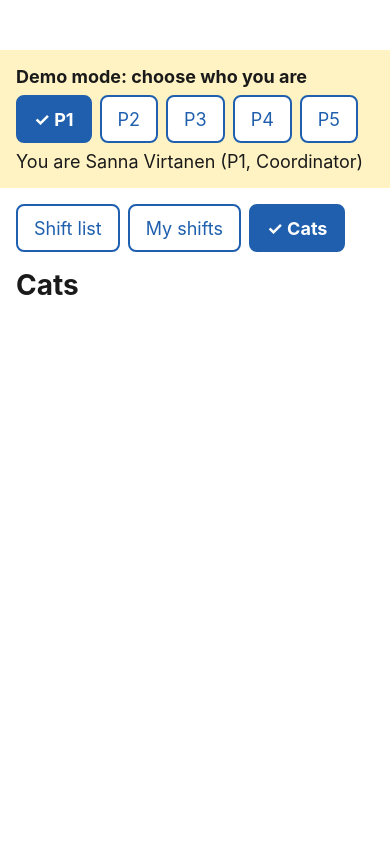
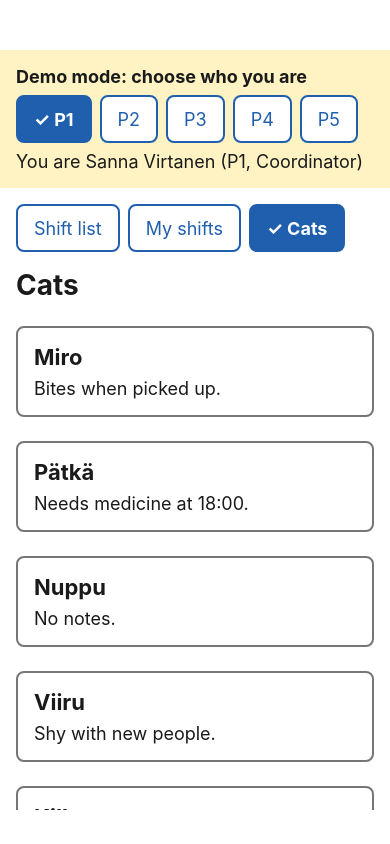
Before and after one commit to TetRex/Cat-Shelter-App, a React Native app: screen / in a window 390 px wide. Both pictures are taken after a click on the button "Cats". Built offline with nearby package versions, Linux system fonts and the light colour scheme.

Commit message:
Add cat list with notes (UI-13 → R10)
Co-Authored-By: Claude Opus 5.5 <noreply@anthropic.com>

```diff
--- a/screens/CatsScreen.tsx
+++ b/screens/CatsScreen.tsx
@@ -1,19 +1,56 @@
-import { StyleSheet, Text } from 'react-native';
-import { colors, fontSize } from '../theme';
+import { StyleSheet, Text, View } from 'react-native';
+import { CATS } from '../data/cats';
+import { LABELS } from '../logic/labels';
+import { colors, fontSize, spacing } from '../theme';
 
-// Placeholder: content comes from docs/decision-table.md in Phase 3
 export default function CatsScreen() {
   return (
-    <Text accessibilityRole="header" style={styles.title}>
-      Cats
-    </Text>
+    <View style={styles.screen}>
+      <Text accessibilityRole="header" style={styles.title}>
+        Cats
+      </Text>
+
+      {/* UI-13 → R10 */}
+      {CATS.map((cat) => (
+        <View key={cat.id} style={styles.cat}>
+          <Text accessibilityRole="header" style={styles.name}>
+            {cat.name}
+          </Text>
+          {cat.notes.length === 0 && <Text style={styles.text}>{LABELS.noNotes}</Text>}
+          {cat.notes.map((note) => (
+            <Text key={note} style={styles.text}>
+              {note}
+            </Text>
+          ))}
+        </View>
+      ))}
+    </View>
   );
 }
 
 const styles = StyleSheet.create({
+  screen: {
+    gap: spacing.large,
+  },
   title: {
     fontSize: fontSize.title,
     fontWeight: 'bold',
     color: colors.text,
   },
+  cat: {
+    gap: spacing.small,
+    padding: spacing.medium,
+    borderWidth: 2,
+    borderColor: colors.border,
+    borderRadius: 8,
+  },
+  name: {
+    fontSize: fontSize.heading,
+    fontWeight: 'bold',
+    color: colors.text,
+  },
+  text: {
+    fontSize: fontSize.body,
+    color: colors.text,
+  },
 });
```
